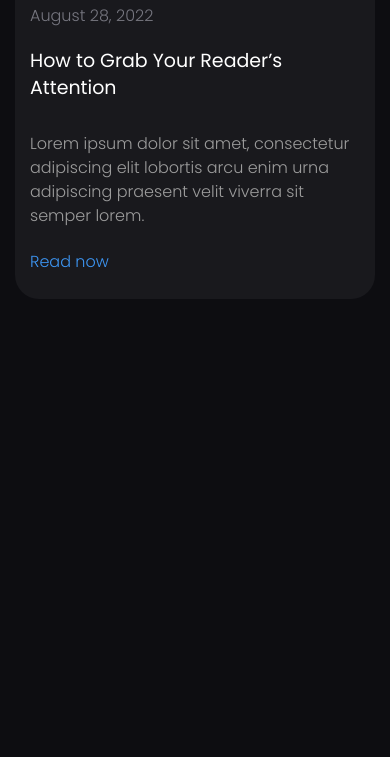
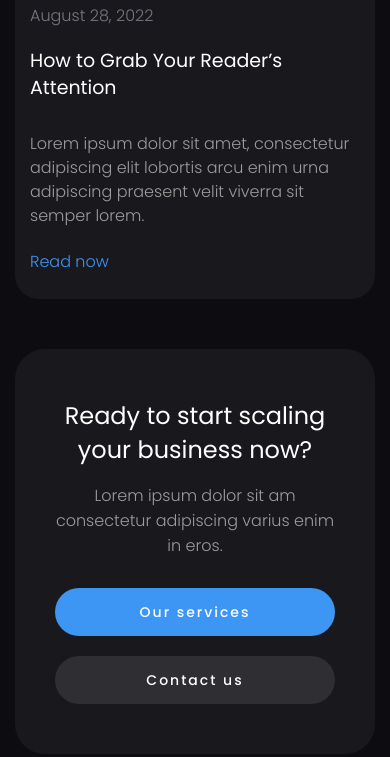
Before and after one commit to yourSerendipitousHunch/Growfy-JS-CSS-HTML, a plain HTML site: page index.html in a window 390 px wide. Shown: the part 8834-9591 px from the top of the page. Before the commit the page ends 9173 px from the top, so only its background shows below. Drawn offline with Linux system fonts and the light colour scheme; files whose address does not match are found by name.

Commit message:
feat: section start done

```diff
--- a/index.html
+++ b/index.html
@@ -335,6 +335,24 @@
                     </div>
                 </div>
             </section>
+            <section class="page__start start">
+                <div class="start__container">
+                    <div class="start__body">
+                        <div class="start__column">
+                            <h2 class="start__title">Ready to start scaling <br> your business now?</h2>
+                            <div class="start__text">
+                                <p>Lorem ipsum dolor sit am consectetur adipiscing varius enim in eros.</p>
+                            </div>
+                        </div>
+                        <div class="start__column">
+                            <div class="start__actions">
+                                <a href="" class="start__button button">Our services</a>
+                                <a href="" class="start__button button button-dark">Contact us</a>
+                            </div>
+                        </div>
+                    </div>
+                </div>
+            </section>
         </main>
         <footer class="footer">
         </footer>
--- a/styles/sec-g.css
+++ b/styles/sec-g.css
@@ -1,3 +1,7 @@
+.blog {
+    padding-top: 100px;
+    padding-bottom: 200px;
+}
 .blog__content {
     margin-bottom: 64px;
 }
@@ -85,13 +89,13 @@
 @media (max-width: 991.98px) {
     .blog {
         padding-top: 50px;
-        padding-bottom: 70px;
+        padding-bottom: 100px;
     }
 }
 @media (max-width: 767.98px) {
     .blog {
         padding-top: 30px;
-        padding-bottom: 40px;
+        padding-bottom: 50px;
     }
     .blog__items {
         grid-template-columns: auto;
--- /dev/null
+++ b/styles/sec-h.css
@@ -0,0 +1,56 @@
+.page__start {
+    margin-bottom: 100px;
+}
+.start__body {
+    display: flex;
+    align-items: center;
+    background: rgba(129, 129, 139, 0.1);
+    border-radius: 30px;
+    padding: 50px 40px;
+}
+.start__column {
+    flex: 0 1 50%;
+    text-align: center;
+}
+.start__title {
+    font-size: 32px;
+    line-height: 1.4; /* 45/32 */
+    font-weight: 400;
+    color: white;
+}
+.start__title:not(:last-child) {
+    margin-bottom: 16px;
+}
+.start__text {
+    max-width: 300px;
+    display: inline-block;
+}
+.start__actions {
+    display: flex;
+    column-gap: 32px;
+    row-gap: 20px;
+    justify-content: center;
+}
+.start__button {
+    max-width: 100%;
+}
+@media (max-width: 991.98px) {
+    .page__start {
+        margin-bottom: 50px;
+    }
+    .start__body {
+        align-items: stretch;
+        flex-direction: column;
+        row-gap: 30px;
+    }
+}
+@media (max-width: 767.98px) {
+    .start__title {
+        font-size: 24px;
+    }
+}
+@media (max-width: 479.98px) {
+    .start__actions {
+        flex-direction: column;
+    }
+}
--- a/styles/style.css
+++ b/styles/style.css
@@ -8,6 +8,7 @@
 @import url(sec-e.css);
 @import url(sec-f.css);
 @import url(sec-g.css);
+@import url(sec-h.css);
 body {
     font-family: Poppins;
     font-weight: 300;
```
